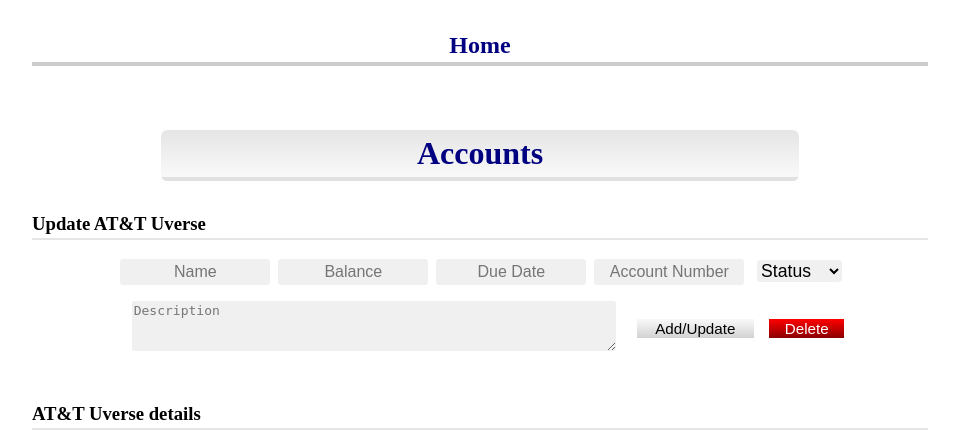
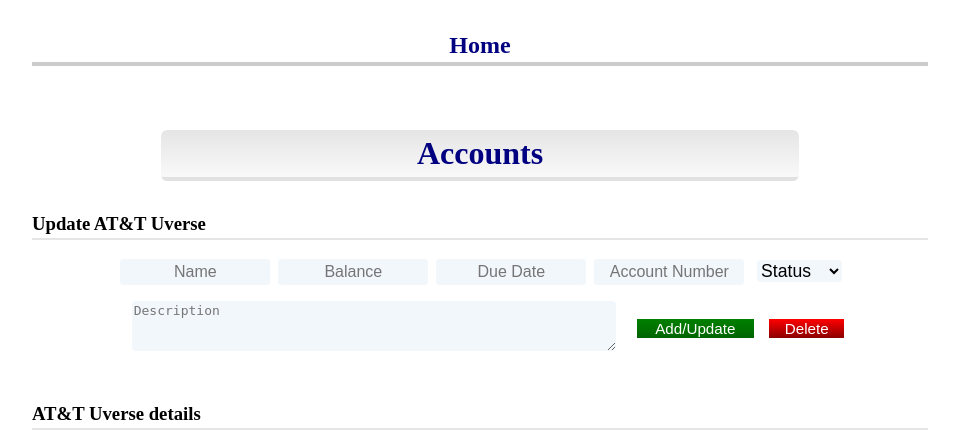
Before and after one commit to cgjonesdev/finance, a Flask app: a page that uses app/templates/accounts/index.html in a window 1280 px wide. Shown: the top 448 px of the page, without its empty margins (160-1119 px from the left). Run offline with Flask 2, Linux system fonts and the light colour scheme; parts of the project's set-up code (start-up, migrations or seed data) failed here and were passed over.

Commit message:
Minor style changes on button colors

```diff
--- a/app/static/style.css
+++ b/app/static/style.css
@@ -64,7 +64,7 @@ input[type=text] {
     border-radius: .2em;
     font-size: 1em;
     border: none;
-    background-color: rgb(240, 240, 240);
+    background-color: rgba(0, 100, 200, .05);
     text-align: center;
     width: 150px;
 }
@@ -73,13 +73,16 @@ input[type=submit] {
     border: none;
     font-size: .95em;
     min-width: 75px;
-    background: linear-gradient(rgba(0,0,0,.025), rgba(0,0,0,.175));
+    background: linear-gradient(green, darkgreen);
+    color: white;
 }
 input[type=submit]:hover {
-    background: linear-gradient(rgba(0,0,0,.05), rgba(0,0,0,.04));
+    background: linear-gradient(lightgreen, lightgreen);
+    color: black;
 }
 input[type=submit]:focus {
-    background: linear-gradient(rgba(0,0,0,.175), rgba(0,0,0,.025));
+    background: linear-gradient(darkgreen, green);
+    color: white;
 }
 button#delete {
     margin: 1em 0 -2em 1em;
@@ -99,8 +102,8 @@ button#delete:focus {
 }
 textarea {
     border: none;
-    background-color: rgb(240, 240, 240);
-    border-radius: .2em;
+    background-color: rgba(0, 100, 200, .05);
+    border-radius: .3em;
     margin: 0 .5em -1.3em 0;
     width: 55%;
     height: 50px;
@@ -110,7 +113,7 @@ select {
     border: none;
     outline: 0;
     margin: 0 1em 1em .5em;
-    background-color: rgb(240, 240, 240);
+    background-color: rgba(0, 100, 200, .05);
     border-radius: .2em;
     font-size: 1.1em;
 }
```
